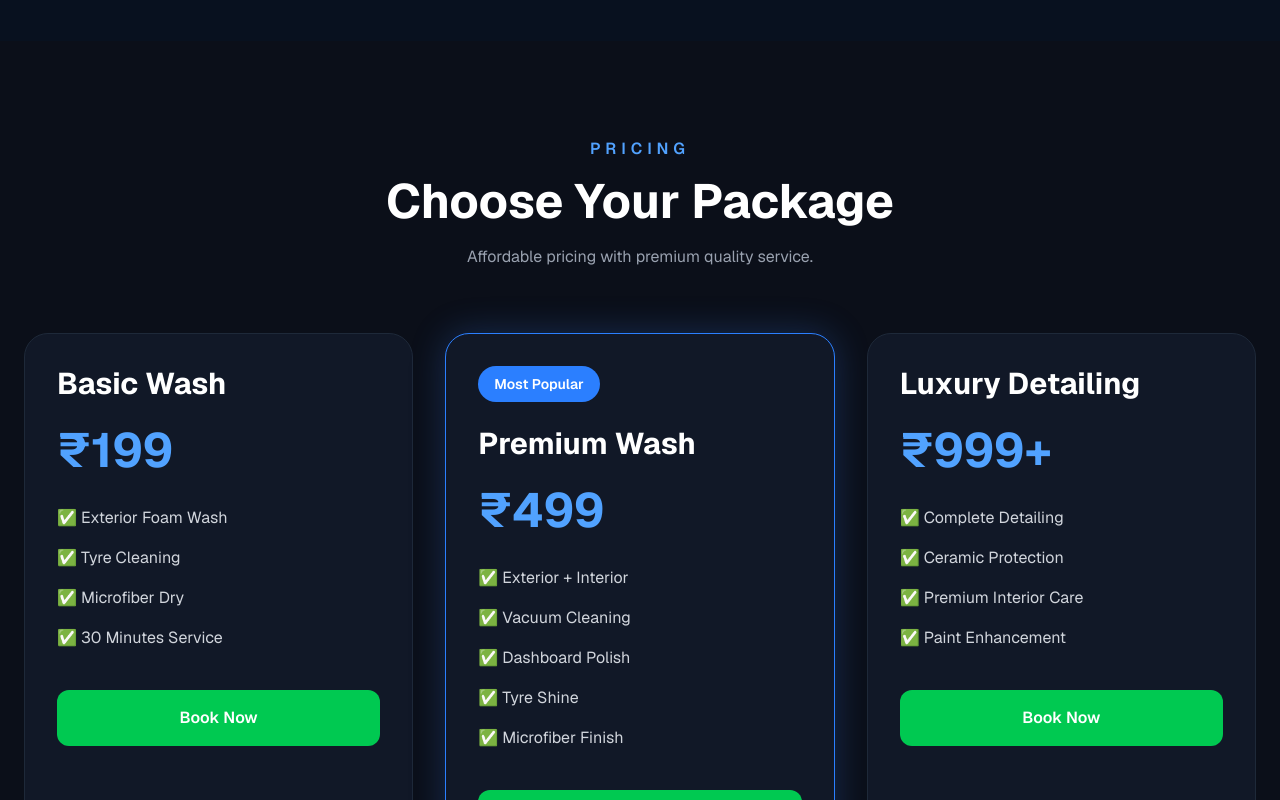
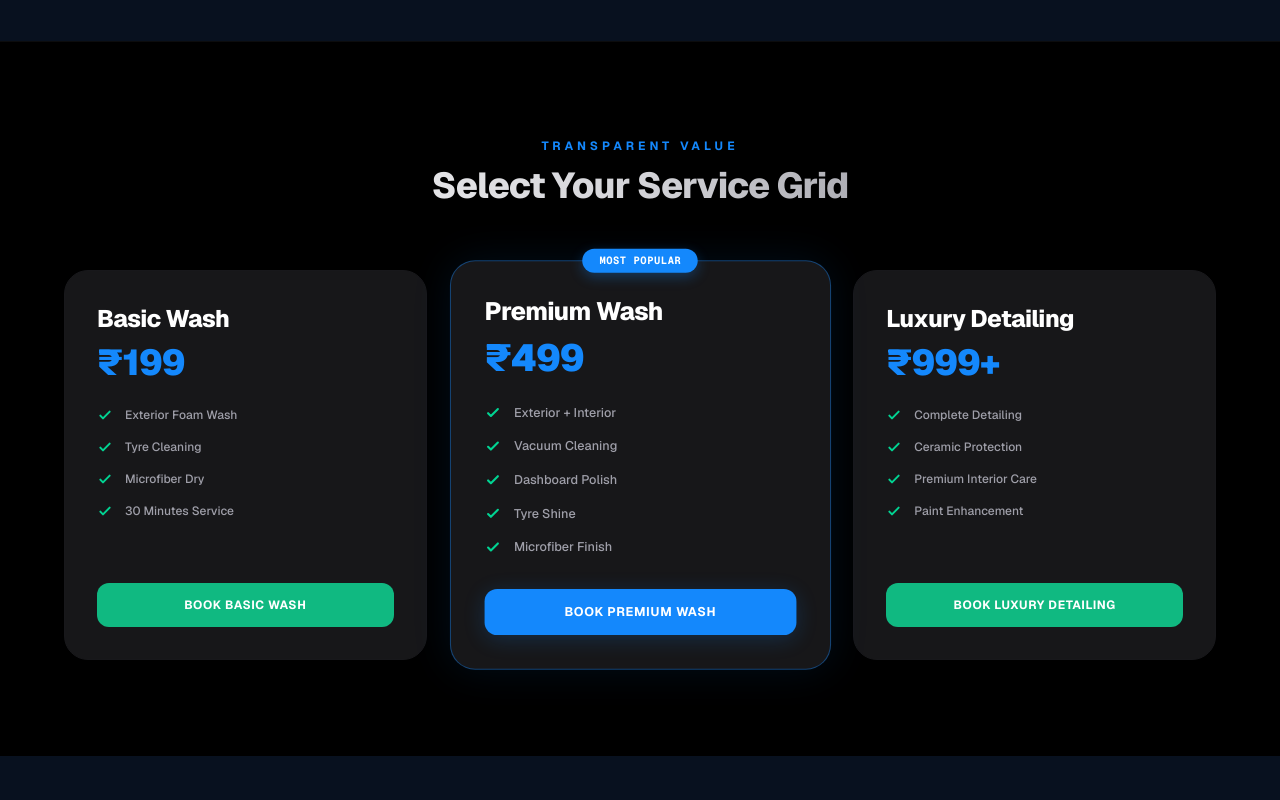
Before and after one commit to sharmaromesh52-a11y/washoora, a Next.js app: page / in a window 1280 px wide. Shown: the part 3880-4680 px from the top of the page. Built offline with nearby package versions, Linux system fonts and the light colour scheme; no server answers.

Commit message:
linked pricing cards pricing grid to booking actions

```diff
--- a/app/components/Pricing.tsx
+++ b/app/components/Pricing.tsx
@@ -1,104 +1,94 @@
+"use client";
+
 export default function Pricing() {
   const plans = [
     {
       title: "Basic Wash",
       price: "₹199",
-      badge: "",
-      features: [
-        "Exterior Foam Wash",
-        "Tyre Cleaning",
-        "Microfiber Dry",
-        "30 Minutes Service",
-      ],
+      features: ["Exterior Foam Wash", "Tyre Cleaning", "Microfiber Dry", "30 Minutes Service"],
+      popular: false
     },
     {
       title: "Premium Wash",
       price: "₹499",
-      badge: "Most Popular",
-      features: [
-        "Exterior + Interior",
-        "Vacuum Cleaning",
-        "Dashboard Polish",
-        "Tyre Shine",
-        "Microfiber Finish",
-      ],
+      features: ["Exterior + Interior", "Vacuum Cleaning", "Dashboard Polish", "Tyre Shine", "Microfiber Finish"],
+      popular: true
     },
     {
       title: "Luxury Detailing",
       price: "₹999+",
-      badge: "",
-      features: [
-        "Complete Detailing",
-        "Ceramic Protection",
-        "Premium Interior Care",
-        "Paint Enhancement",
-      ],
-    },
+      features: ["Complete Detailing", "Ceramic Protection", "Premium Interior Care", "Paint Enhancement"],
+      popular: false
+    }
   ];
 
+  const handlePlanClick = (planName: string) => {
+    // 🚀 Trigger custom global event to open the main booking modal automatically
+    const modalTriggerButton = document.querySelector('[data-booking-trigger="true"]') as HTMLButtonElement;
+    if (modalTriggerButton) {
+      modalTriggerButton.click();
+    } else {
+      // Fallback fallback triggering via standard custom trigger architecture
+      window.dispatchEvent(new CustomEvent("open-booking-modal", { detail: { service: planName } }));
+    }
+  };
+
   return (
-    <section className="bg-[#0B0F19] py-24 px-6 text-white">
-      <div className="max-w-7xl mx-auto">
+    <section className="bg-[#000000] py-24 px-6 relative overflow-hidden border-t border-zinc-900/50">
+      <div className="max-w-6xl mx-auto">
+        <div className="text-center mb-16">
+          <p className="text-[#1488fc] uppercase tracking-[4px] font-bold text-xs">TRANSPARENT VALUE</p>
+          <h2 className="text-4xl font-extrabold mt-3 bg-gradient-to-r from-white via-zinc-300 to-zinc-500 bg-clip-text text-transparent tracking-tight">
+            Select Your Service Grid
+          </h2>
+        </div>
 
-        <p className="text-blue-400 uppercase tracking-[5px] font-semibold text-center">
-          PRICING
-        </p>
-
-        <h2 className="text-5xl font-bold text-center mt-4">
-          Choose Your Package
-        </h2>
-
-        <p className="text-gray-400 text-center mt-5 mb-16">
-          Affordable pricing with premium quality service.
-        </p>
-
-        <div className="grid md:grid-cols-3 gap-8">
-
-          {plans.map((plan, index) => (
-
+        <div className="grid grid-cols-1 md:grid-cols-3 gap-8 items-stretch">
+          {plans.map((plan, idx) => (
             <div
-              key={index}
-              className={`rounded-3xl p-8 border transition-all duration-300 hover:-translate-y-2 ${
-                plan.badge
-                  ? "border-blue-500 bg-[#111827] shadow-[0_0_35px_rgba(59,130,246,0.25)]"
-                  : "border-gray-800 bg-[#111827]"
+              key={idx}
+              className={`bg-[#171719] border rounded-3xl p-8 flex flex-col justify-between transition-all duration-300 relative ${
+                plan.popular
+                  ? "border-[#1488fc]/40 shadow-[0_0_40px_rgba(20,136,252,0.1)] scale-105 z-10"
+                  : "border-zinc-900 shadow-xl"
               }`}
             >
-
-              {plan.badge && (
-                <div className="inline-block bg-blue-500 px-4 py-2 rounded-full text-sm font-semibold mb-6">
-                  {plan.badge}
-                </div>
+              {plan.popular && (
+                <span className="absolute -top-3 left-1/2 -translate-x-1/2 bg-[#1488fc] text-white text-[10px] font-mono uppercase tracking-wider font-bold px-4 py-1 rounded-full shadow-[0_4px_12px_rgba(20,136,252,0.3)]">
+                  Most Popular
+                </span>
               )}
 
-              <h3 className="text-3xl font-bold">
-                {plan.title}
-              </h3>
+              <div>
+                <h3 className="text-white font-extrabold text-2xl tracking-tight mb-2">{plan.title}</h3>
+                <p className="text-[#1488fc] font-sans font-black text-4xl tracking-tight mb-6">{plan.price}</p>
 
-              <div className="text-5xl text-blue-400 font-bold mt-6 mb-8">
-                {plan.price}
+                <ul className="space-y-4 mb-8">
+                  {plan.features.map((feat, fIdx) => (
+                    <li key={fIdx} className="flex items-center gap-3 text-zinc-400 text-xs font-medium">
+                      <svg className="w-4 h-4 text-emerald-400 shrink-0" fill="none" stroke="currentColor" viewBox="0 0 24 24">
+                        <path strokeLinecap="round" strokeLinejoin="round" strokeWidth="3" d="M5 13l4 4L19 7"></path>
+                      </svg>
+                      {feat}
+                    </li>
+                  ))}
+                </ul>
               </div>
 
-              <ul className="space-y-4 text-gray-300">
-
-                {plan.features.map((feature, i) => (
-                  <li key={i}>
-                    ✅ {feature}
-                  </li>
-                ))}
-
-              </ul>
-
-              <button className="mt-10 w-full bg-green-500 hover:bg-green-600 rounded-xl py-4 font-semibold transition">
-                Book Now
+              {/* Connected Active Action Button Node */}
+              <button
+                onClick={() => handlePlanClick(plan.title)}
+                className={`w-full py-3.5 rounded-xl text-xs font-bold uppercase tracking-wider transition-all duration-200 transform active:scale-[0.98] ${
+                  plan.popular
+                    ? "bg-[#1488fc] hover:bg-[#1488fc]/90 text-white shadow-[0_4px_20px_rgba(20,136,252,0.2)]"
+                    : "bg-[#10b981] hover:bg-[#0ea5e9] text-white"
+                }`}
+              >
+                Book {plan.title}
               </button>
-
             </div>
-
           ))}
-
         </div>
-
       </div>
     </section>
   );
```
